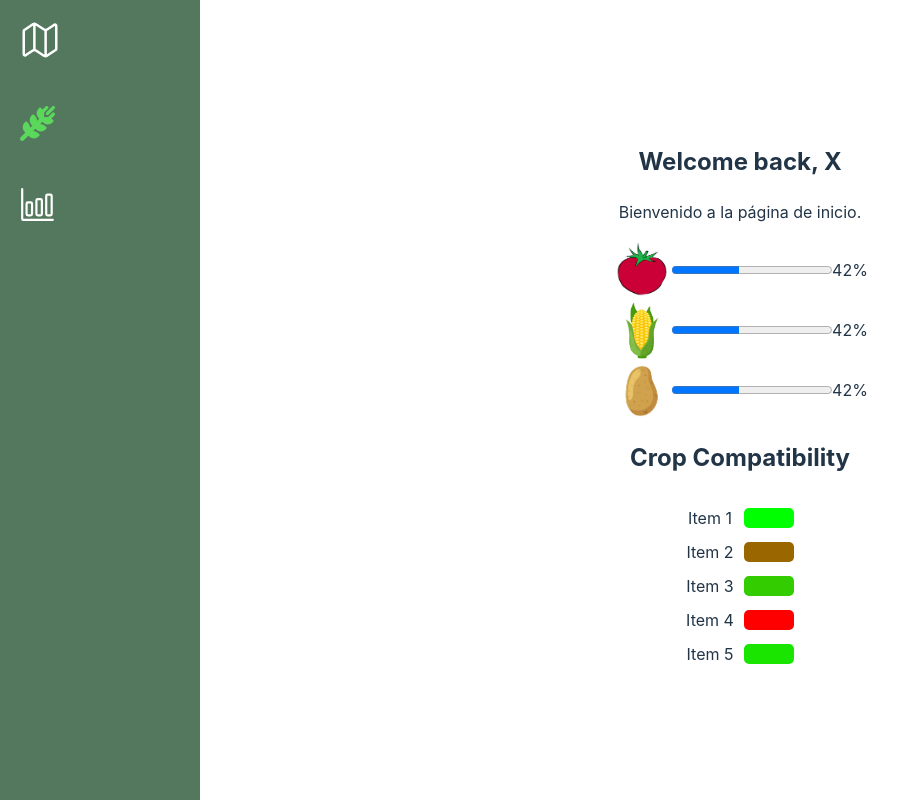
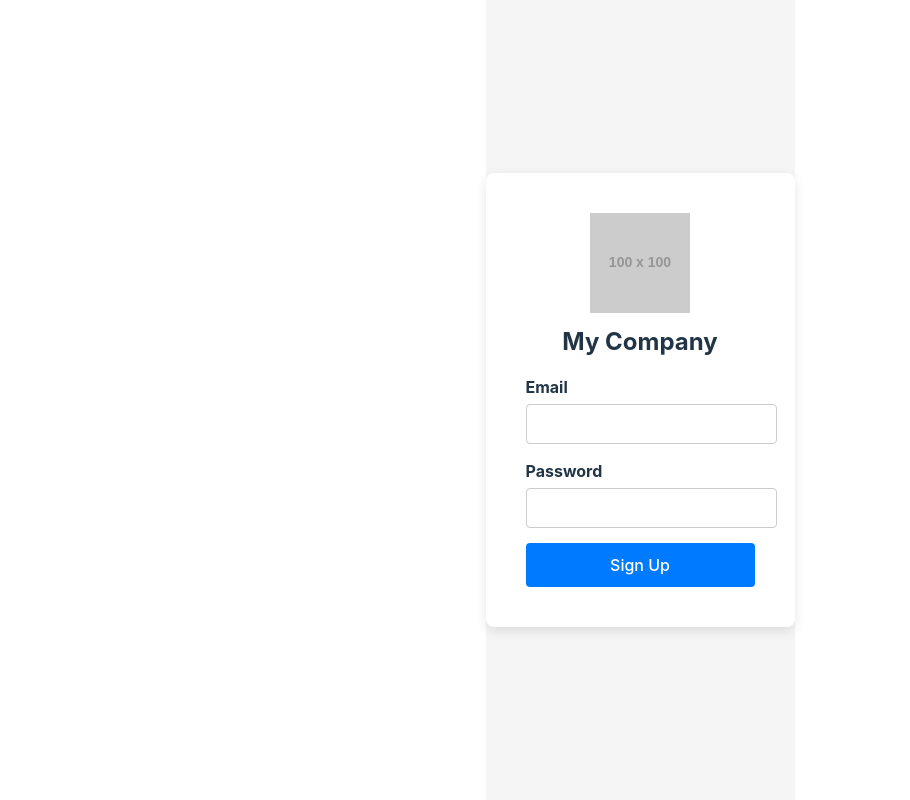
Before and after one commit to laiamp/NASA-SPACEAPP-2024, a React (Vite) app: page / in a window 1280 px wide. Shown: the whole page, without its empty margins (0-910 px from the left). Built offline with nearby package versions, Linux system fonts and the light colour scheme.

Commit message:
bunch of changes

```diff
--- a/src/App.tsx
+++ b/src/App.tsx
@@ -1,13 +1,27 @@
+import { useState } from "react";
+import Navbar from "./components/navbar";
+import Home from "./components/home";
+import Plots from "./components/plots";
+import Map from "./components/map";
+import SignUpPage from "./components/SignUp/SignUp"; // Import the SignInPage component
+import Greeting from "./components/Greeting.tsx"; // Import the Greeting component
+import "./App.css";
 
-import { useState } from "react";
-import Navbar from './components/navbar';
-import Home from './components/home';
-import Plots from './components/plots';
-import Map from './components/map';
-import './App.css';
+const App: React.FC = () => {
+  const [activeTab, setActiveTab] = useState<string>("home");
+  const [isSignedIn, setIsSignedIn] = useState<boolean>(false); // Add authentication state
+  const [isGreetingVisible, setIsGreetingVisible] = useState<boolean>(false); // New state for greeting
 
-function App() {
-  const [activeTab, setActiveTab] = useState("home");
+  const handleSignIn = (email: string, password: string) => {
+    // Here you can add actual authentication logic
+    console.log("Signed in with:", email, password);
+    setIsSignedIn(true); // Update state when signed in
+    setIsGreetingVisible(true); // Show greeting after sign-up
+  };
+
+  const handleContinue = () => {
+    setIsGreetingVisible(false); // Hide greeting and show the navbar
+  };
 
   const renderActiveTab = () => {
     switch (activeTab) {
@@ -24,10 +38,18 @@ function App() {
 
   return (
     <div className="App">
-      <div className="content">{renderActiveTab()}</div>
-      <Navbar activeTab={activeTab} onTabChange={setActiveTab} />
+      {isSignedIn && isGreetingVisible ? (
+        <Greeting onContinue={handleContinue} />
+      ) : isSignedIn ? (
+        <>
+          <div className="content">{renderActiveTab()}</div>
+          <Navbar activeTab={activeTab} onTabChange={setActiveTab} />
+        </>
+      ) : (
+        <SignUpPage onSignIn={handleSignIn} />
+      )}
     </div>
   );
-}
+};
 
 export default App;
--- /dev/null
+++ b/src/components/Greeting.tsx
@@ -0,0 +1,41 @@
+import React from "react";
+
+interface GreetingProps {
+  onContinue: () => void;
+}
+
+const Greeting: React.FC<GreetingProps> = ({ onContinue }) => {
+  return (
+    <div style={styles.container}>
+      <h1>Hello!</h1>
+      <p>Welcome to our application. Click the button below to continue.</p>
+      <button onClick={onContinue} style={styles.button}>
+        Continue
+      </button>
+    </div>
+  );
+};
+
+const styles: { [key: string]: React.CSSProperties } = {
+  container: {
+    display: "flex",
+    flexDirection: "column",
+    justifyContent: "center",
+    alignItems: "center",
+    height: "100vh",
+    backgroundColor: "#f5f5f5",
+    textAlign: "center",
+  },
+  button: {
+    padding: "10px 20px",
+    backgroundColor: "#007BFF",
+    color: "#fff",
+    border: "none",
+    borderRadius: "4px",
+    fontSize: "16px",
+    cursor: "pointer",
+    marginTop: "20px",
+  },
+};
+
+export default Greeting;
--- /dev/null
+++ b/src/components/SignUp/SignUp.tsx
@@ -0,0 +1,140 @@
+import React, { useState } from "react";
+
+interface SignInPageProps {
+  onSignIn: (email: string, password: string) => void;
+}
+
+const SignUpPage: React.FC<SignInPageProps> = ({ onSignIn }) => {
+  const [email, setEmail] = useState<string>("");
+  const [password, setPassword] = useState<string>("");
+  const [error, setError] = useState<string>("");
+
+  const handleSubmit = (e: React.FormEvent<HTMLFormElement>) => {
+    e.preventDefault();
+
+    if (!email || !password) {
+      setError("Please enter both email and password.");
+      return;
+    }
+
+    setError("");
+    onSignIn(email, password); // Call the onSignIn prop
+  };
+
+  return (
+    <div style={styles.container}>
+      <div style={styles.formContainer}>
+        {/* Logo and Company Name */}
+        <div style={styles.header}>
+          <img
+            src="https://via.placeholder.com/100"
+            alt="Company Logo"
+            style={styles.logo}
+          />
+          <h1 style={styles.companyName}>My Company</h1>
+        </div>
+
+        {/* Sign In Form */}
+        <form onSubmit={handleSubmit} style={styles.form}>
+          <div style={styles.inputContainer}>
+            <label htmlFor="email" style={styles.label}>
+              Email
+            </label>
+            <input
+              type="email"
+              id="email"
+              value={email}
+              onChange={(e) => setEmail(e.target.value)}
+              required
+              style={styles.input}
+            />
+          </div>
+          <div style={styles.inputContainer}>
+            <label htmlFor="password" style={styles.label}>
+              Password
+            </label>
+            <input
+              type="password"
+              id="password"
+              value={password}
+              onChange={(e) => setPassword(e.target.value)}
+              required
+              style={styles.input}
+            />
+          </div>
+          {error && <div style={styles.error}>{error}</div>}
+          <button type="submit" style={styles.button}>
+            Sign Up
+          </button>
+        </form>
+      </div>
+    </div>
+  );
+};
+
+// Styles (same as before)
+const styles = {
+  container: {
+    display: "flex",
+    justifyContent: "center",
+    alignItems: "center",
+    height: "100vh",
+    backgroundColor: "#f5f5f5",
+  },
+  formContainer: {
+    padding: "40px",
+    backgroundColor: "#fff",
+    borderRadius: "8px",
+    boxShadow: "0 4px 12px rgba(0, 0, 0, 0.1)",
+    textAlign: "center",
+    width: "100%",
+    maxWidth: "400px",
+  },
+  header: {
+    marginBottom: "20px",
+  },
+  logo: {
+    width: "100px",
+    marginBottom: "10px",
+  },
+  companyName: {
+    fontSize: "24px",
+    fontWeight: "bold",
+    margin: "0",
+  },
+  form: {
+    width: "100%",
+  },
+  inputContainer: {
+    marginBottom: "15px",
+    textAlign: "left",
+  },
+  label: {
+    display: "block",
+    marginBottom: "5px",
+    fontWeight: "bold",
+  },
+  input: {
+    width: "100%",
+    padding: "10px",
+    border: "1px solid #ccc",
+    borderRadius: "4px",
+    fontSize: "16px",
+  },
+  error: {
+    color: "red",
+    marginBottom: "15px",
+  },
+  button: {
+    width: "100%",
+    padding: "12px",
+    backgroundColor: "#007BFF",
+    color: "#fff",
+    border: "none",
+    borderRadius: "4px",
+    fontSize: "16px",
+    cursor: "pointer",
+  },
+};
+
+export default SignUpPage;
--- a/src/components/home.tsx
+++ b/src/components/home.tsx
@@ -5,14 +5,14 @@ import potato from "./home/images/potato.png";
 import Recommender from "./home/Recommender";
 
 const itemsArray = [
-  ['Item 1', 1],
-  ['Item 2', 0.4],
-  ['Item 3', 0.8],
-  ['Item 4', 0],
-  ['Item 5', 0.9],
+  ["Item 1", 1],
+  ["Item 2", 0.4],
+  ["Item 3", 0.8],
+  ["Item 4", 0],
+  ["Item 5", 0.9],
 ];
 
-function Home () {
+function Home() {
   return (
     <div>
       <h2>Welcome back, X</h2>
@@ -65,12 +65,19 @@ function Home () {
         <progress value="42" max="100" className="light-green-text"></progress>
         42%
       </div>
-      <div style={{ display: 'flex', flexDirection: 'column', alignItems: 'center', textAlign: 'center' }}>
-    <h2>Crop Compatibility</h2>
-    <Recommender items={itemsArray}/>
+      <div
+        style={{
+          display: "flex",
+          flexDirection: "column",
+          alignItems: "center",
+          textAlign: "center",
+        }}
+      >
+        <h2>Crop Compatibility</h2>
+        <Recommender items={itemsArray} />
+      </div>
     </div>
-     </div>
   );
-};
+}
 
 export default React.memo(Home);
--- a/src/components/map.tsx
+++ b/src/components/map.tsx
@@ -1,15 +1,15 @@
-import React from 'react';
-import Heatmap from './explore/Heatmap';
-import MapWithLayers from './explore/MapWithLayers';
-import './explore/map.css'
+import React from "react";
+import Heatmap from "./explore/Heatmap";
+import MapWithLayers from "./explore/MapWithLayers";
+import "./explore/map.css";
 
 function Map() {
   const data = [
     {
-      lon: [0.6200, 0.6201, 0.6202], // Longitud de Lleida
+      lon: [0.62, 0.6201, 0.6202], // Longitud de Lleida
       lat: [41.6176, 41.6177, 41.6178], // Latitud de Lleida
-      z: [30, 60, 90] // Valores de humedad (en porcentaje)
-    }
+      z: [30, 60, 90], // Valores de humedad (en porcentaje)
+    },
   ];
 
   return (
@@ -22,6 +22,6 @@ function Map() {
       </div>
     </div>
   );
-};
+}
 
 export default React.memo(Map);
```
Also changed, not shown: package.json (+4 -3 lines), src/components/AuthChoice/AuthChoice.tsx (added, +81 -0 lines), 1 other file (tests, documents, lock files or other folders).
